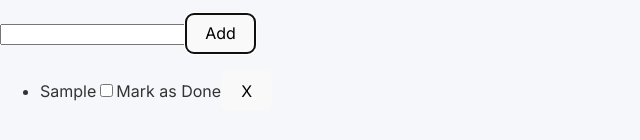
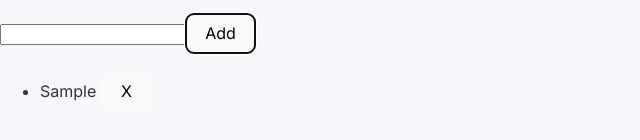
Before and after one commit to rps-learn/react-practice, a React (Vite) app in the folder my-app/: page / in a window 1280 px wide. Both pictures are taken after typing "Sample" into the empty fields and a click on the button "Add". Shown: the part 368-508 px from the top of the page, without its empty margins (0-640 px from the left). Built offline with nearby package versions, Linux system fonts and the light colour scheme.

Commit message:
added toggle for text

```diff
--- a/my-app/src/components/TodoApp.tsx
+++ b/my-app/src/components/TodoApp.tsx
@@ -3,6 +3,7 @@ import { useState } from "react";
 type Todo = {
     id: number;
     text: string;
+    completed: boolean;
 }
 
 function TodoApp(){
@@ -11,13 +12,19 @@ function TodoApp(){
 
     const addTodo = () => {
         if(input.trim() === "") return;
-        const newTodo:Todo = {id: Date.now(), text: input};
+        const newTodo:Todo = {id: Date.now(), text: input, completed: false};
         setTodos([...todos, newTodo]);
         setInput("");
     }
 
     const removeTodo = (id:number) => {
         setTodos(todos.filter(todo=> todo.id !== id));
+    }
+
+    const isCompleted = (id:number) => {
+        setTodos(todos.map(todo=> (
+            todo.id === id ? {...todo, completed: !todo.completed}:todo
+        )));
     }
 
     return(
@@ -34,9 +41,8 @@ function TodoApp(){
                 {
                     todos.map(todo => (
                         <li>
-                            {todo.text}
-                            <input type="checkbox" id="mark"/>
-                            <label htmlFor="mark">Mark as Done</label>
+                            <span onClick={()=>isCompleted(todo.id)} style={{textDecoration: todo.completed? "line-through":"none"}}>{todo.text}</span>
+                            &nbsp;
                             <button onClick={()=>removeTodo(todo.id)}>X</button>
                         </li>
                     ))
```
